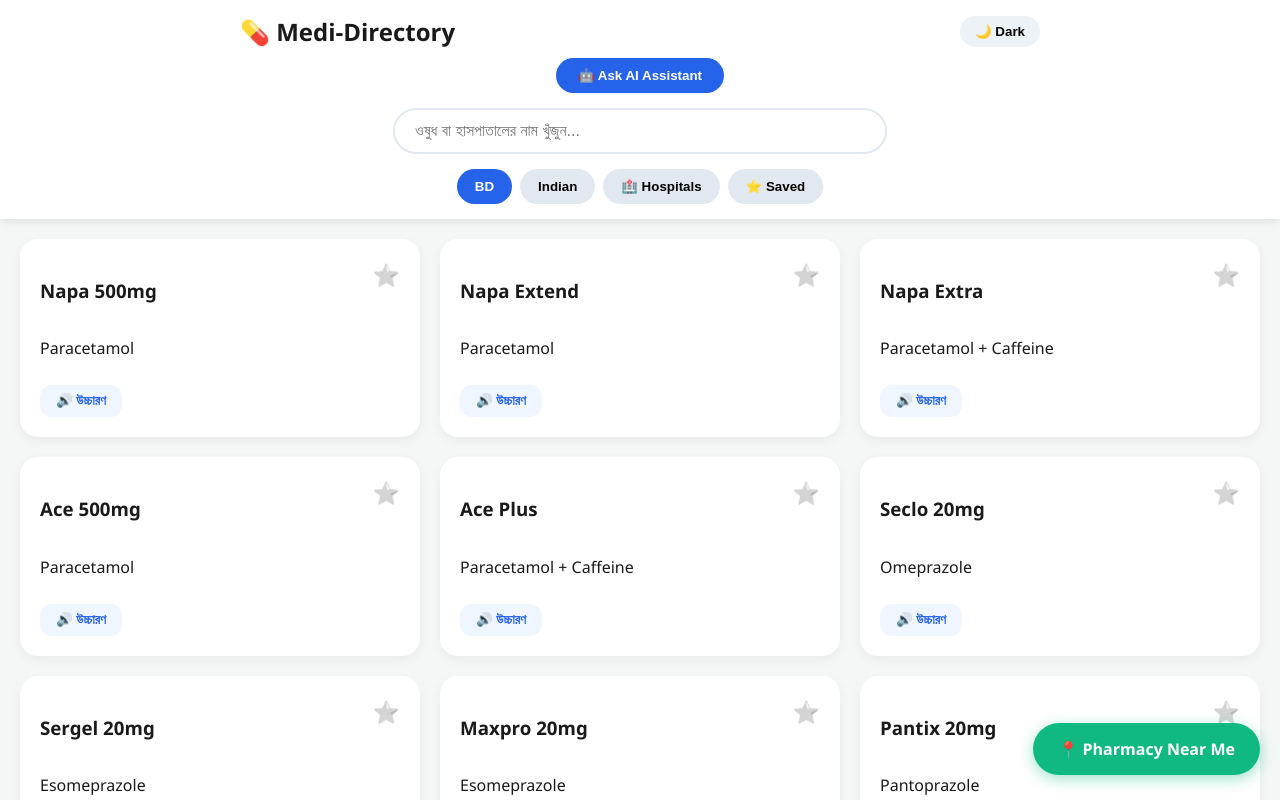
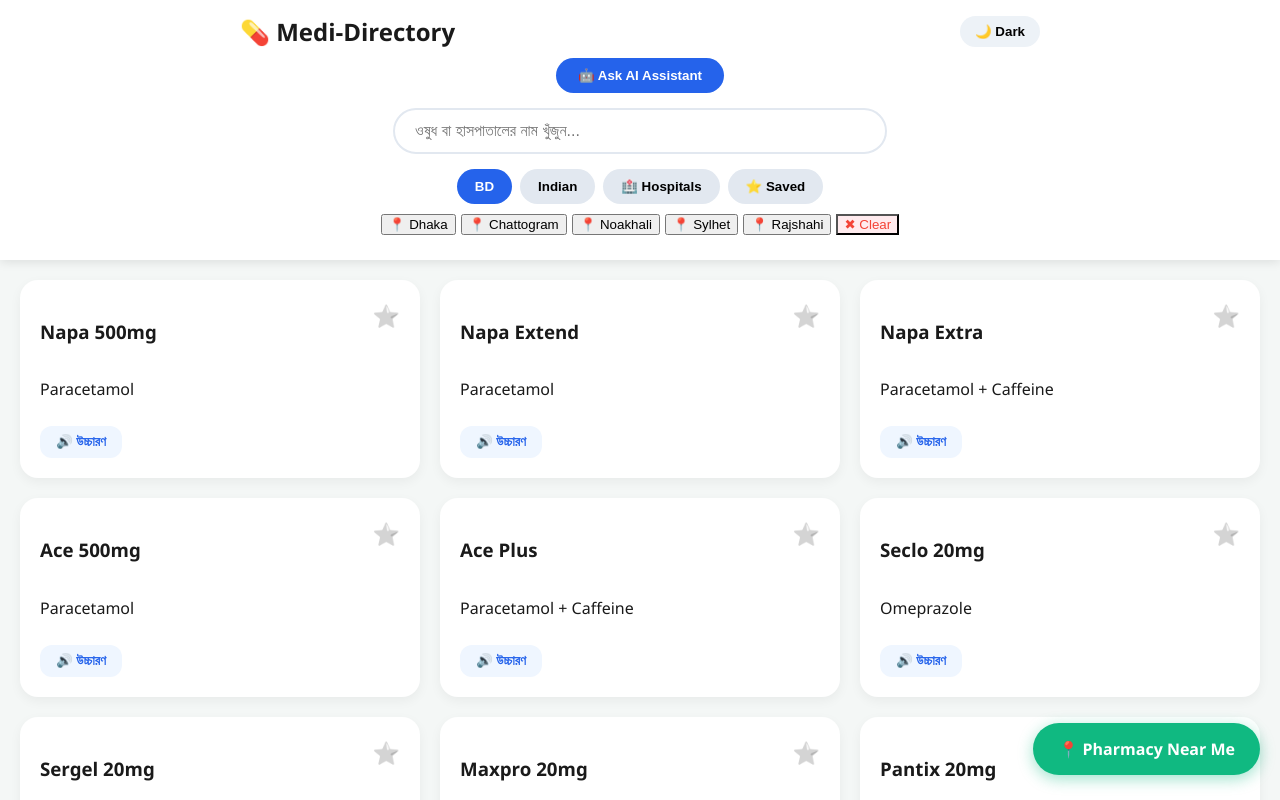
Before and after one commit to siddhartha999roy/medicine-directory, a React (Vite) app: page / in a window 1280 px wide. Shown: the top 800 px of the page. Built offline with nearby package versions, Linux system fonts and the light colour scheme.

Commit message:
Update App.tsx

```diff
--- a/src/App.tsx
+++ b/src/App.tsx
@@ -63,8 +63,17 @@
   const displayData = category === 'favorites'
     ? favorites
     : category === 'hospitals'
-      ? hospitals.filter(h => h.name.toLowerCase().includes(searchTerm.toLowerCase()))
+      ? hospitals.filter(h =>
+          h.name.toLowerCase().includes(searchTerm.toLowerCase()) ||
+          h.location.toLowerCase().includes(searchTerm.toLowerCase())
+        )
       : medicines.filter(m => m.origin === category && m.name.toLowerCase().includes(searchTerm.toLowerCase()));
+
+  // বাটন দিয়ে লোকেশন ফিল্টার করার ফাংশন
+  const filterByLocation = (loc) => {
+    setCategory('hospitals');
+    setSearchTerm(loc);
+  };
 
   return (
     <div className={`App ${isDarkMode ? 'dark-theme' : ''}`}>
@@ -89,10 +98,20 @@
           />
         </div>
         <div className="tabs">
-          <button className={category === 'bd' ? 'active' : ''} onClick={() => setCategory('bd')}>BD</button>
-          <button className={category === 'ind' ? 'active' : ''} onClick={() => setCategory('ind')}>Indian</button>
-          <button className={category === 'hospitals' ? 'active' : ''} onClick={() => setCategory('hospitals')}>🏥 Hospitals</button>
-          <button className={category === 'favorites' ? 'active' : ''} onClick={() => setCategory('favorites')}>⭐ Saved</button>
+          <button className={category === 'bd' ? 'active' : ''} onClick={() => {setCategory('bd'); setSearchTerm('');}}>BD</button>
+          <button className={category === 'ind' ? 'active' : ''} onClick={() => {setCategory('ind'); setSearchTerm('');}}>Indian</button>
+          <button className={category === 'hospitals' ? 'active' : ''} onClick={() => {setCategory('hospitals'); setSearchTerm('');}}>🏥 Hospitals</button>
+          <button className={category === 'favorites' ? 'active' : ''} onClick={() => {setCategory('favorites'); setSearchTerm('');}}>⭐ Saved</button>
+        </div>
+
+        {/* নতুন লোকেশন ফিল্টার বাটন সেকশন */}
+        <div className="location-filters" style={{ display: 'flex', gap: '5px', overflowX: 'auto', padding: '10px 0', justifyContent: 'center' }}>
+           <button className="loc-btn" onClick={() => filterByLocation('Dhaka')}>📍 Dhaka</button>
+           <button className="loc-btn" onClick={() => filterByLocation('Chattogram')}>📍 Chattogram</button>
+           <button className="loc-btn" onClick={() => filterByLocation('Noakhali')}>📍 Noakhali</button>
+           <button className="loc-btn" onClick={() => filterByLocation('Sylhet')}>📍 Sylhet</button>
+           <button className="loc-btn" onClick={() => filterByLocation('Rajshahi')}>📍 Rajshahi</button>
+           <button className="loc-btn" style={{background: '#ffebee', color: '#f44336'}} onClick={() => setSearchTerm('')}>✖ Clear</button>
         </div>
       </header>
 
@@ -115,6 +134,7 @@
               )}
             </div>
           ))}
+          {displayData.length === 0 && <p style={{textAlign: 'center', padding: '20px'}}>কোনো তথ্য পাওয়া যায়নি।</p>}
         </div>
 
         <div className="ai-container" ref={aiSectionRef}>
@@ -147,7 +167,7 @@
               <p><strong>Price (BD):</strong> {selectedItem.price || 'N/A'}</p>
               <p><strong>Alternatives:</strong> {selectedItem.alternatives || 'N/A'}</p>
               <div className="warning-box">
-                ⚠️ ওষুধ খাওয়ার আগে অবশ্যই একজন বিশেষজ্ঞ চিকিৎসকের পরামর্শ নিন।
+                ⚠️ ওষুধ খাওয়ার আগে অবশ্যই একজন বিশেষজ্ঞ চিকিৎসকের পরামর্শ নিন।
               </div>
             </div>
             <button className="close-btn" onClick={() => setSelectedItem(null)}>বন্ধ করুন</button>
```
